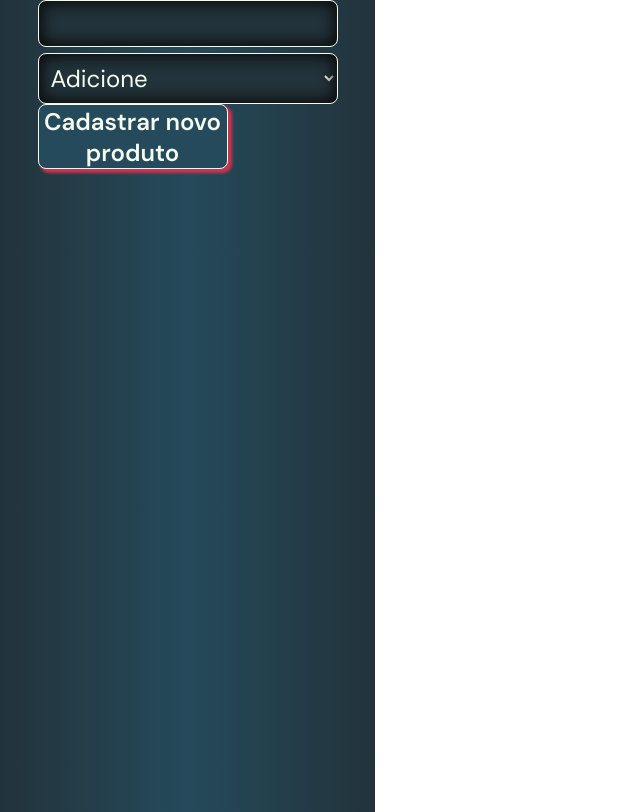
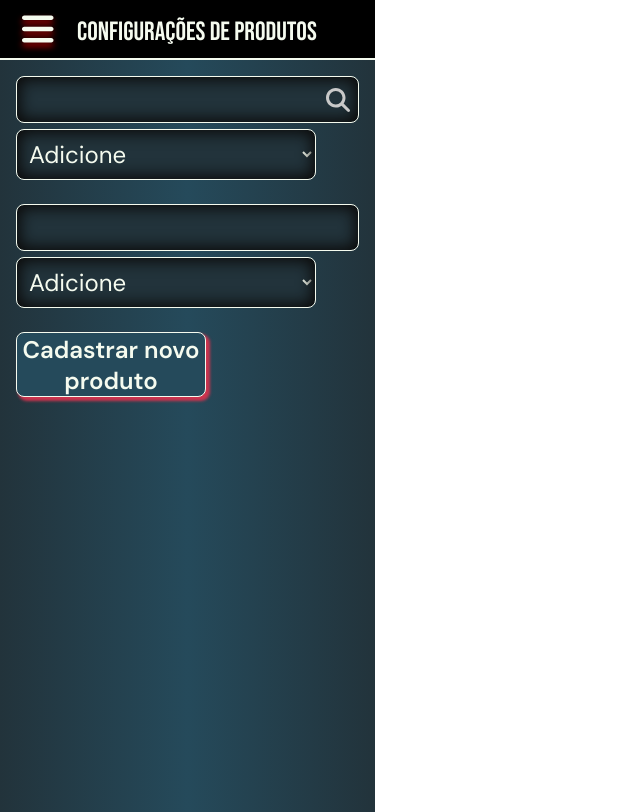
Before and after one commit to Grupo-2-Sustentare/sustentare-web, a React (Create React App) app: page /configuracoes-de-produtos in a window 1280 px wide. Shown: the whole page, without its empty margins (0-640 px from the left). Built offline with nearby package versions, Linux system fonts and the light colour scheme; a web font is replaced by a local one.

Commit message:
Alterando componente iconInput, e fazendo configuracoes-de-produto

```diff
--- a/src/components/IconInput/iconInput.module.css
+++ b/src/components/IconInput/iconInput.module.css
@@ -6,14 +6,13 @@
 }
 
 .textInput label{
-    max-width: 262px;
     font-size: 1.3em;
     font-weight: 500;
 }
 
 .textInput > div{
     height: 47px;
-    width: 262px;
+    width: 100%;
     padding: 8px;
     background: var(--gunmetal);
     border: var(--borda-branca);
--- a/src/pages/configuracoes-de-produtos/Configuracoes-de-produtos.module.css
+++ b/src/pages/configuracoes-de-produtos/Configuracoes-de-produtos.module.css
@@ -1,3 +1,6 @@
-.h1{
-    color: red;
+.divPrincipal{
+    display: flex;
+    flex-direction: column;
+    gap: 24px;
+    padding: 16px
 }
--- a/src/pages/configuracoes-de-produtos/configuracoes-de-produtos.jsx
+++ b/src/pages/configuracoes-de-produtos/configuracoes-de-produtos.jsx
@@ -4,6 +4,9 @@ import React, { useState } from "react";
 import StreachList from "../../components/StrechList/StrechList";
 import Button from "../../components/Button/Button";
 import TextInput from "../../components/TextInput/TextInput";
+import TopBar from "../../components/TopBar/TopBar";
+import RedirectionList from "../../components/RedirectionList/RedirectionList";
+import IconInput from "../../components/IconInput/IconInput";
 
 const ConfiguracoesProdutos = () => {
     const navigate = useNavigate();
@@ -12,12 +15,20 @@ const ConfiguracoesProdutos = () => {
     };
 
     return (
-        <div >
+        <div>
+            <TopBar title={"configurações de produtos"}/>
+            <div className={styles.divPrincipal}>
+                <div>
+                    <IconInput/>
+                    <StreachList titulo=" "/>
+                </div>
+
             <div className={styles.divBusca}>
                 <TextInput/>
                 <StreachList titulo=" "/>
             </div>
             <Button insideText="Cadastrar novo produto" onClick={handleSave}/>
+            </div>
         </div>
     );
 };
```
